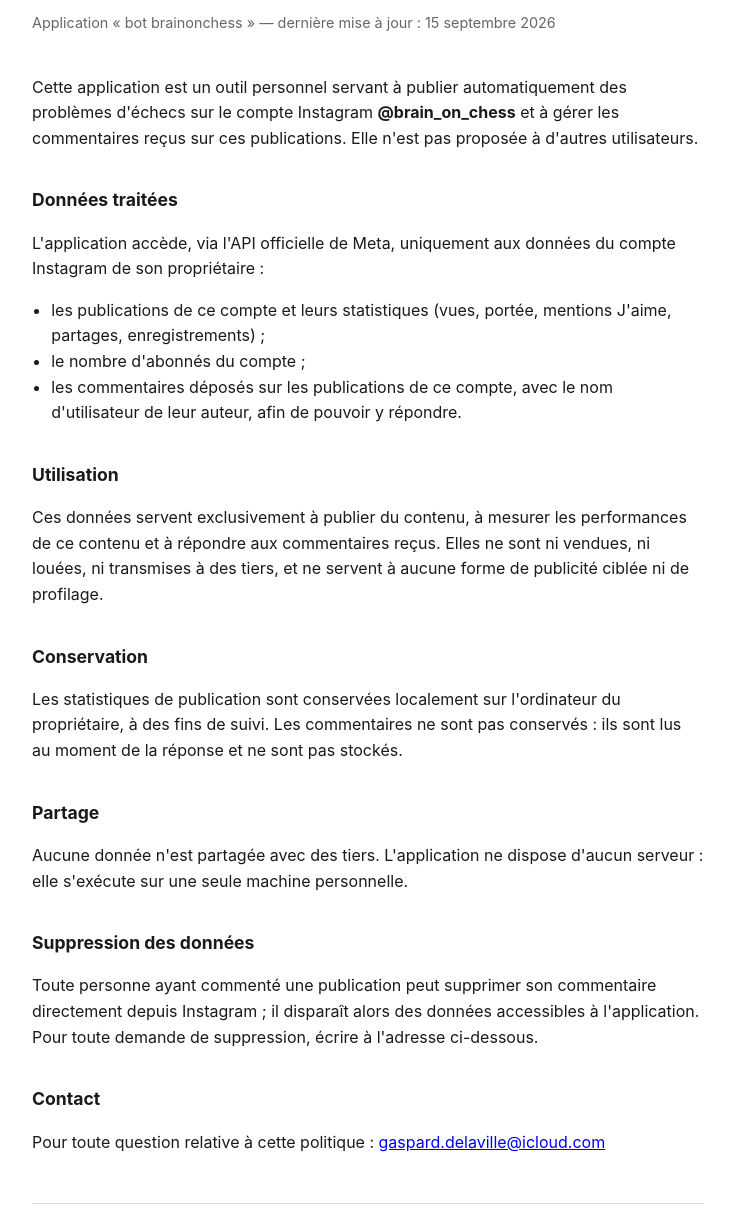
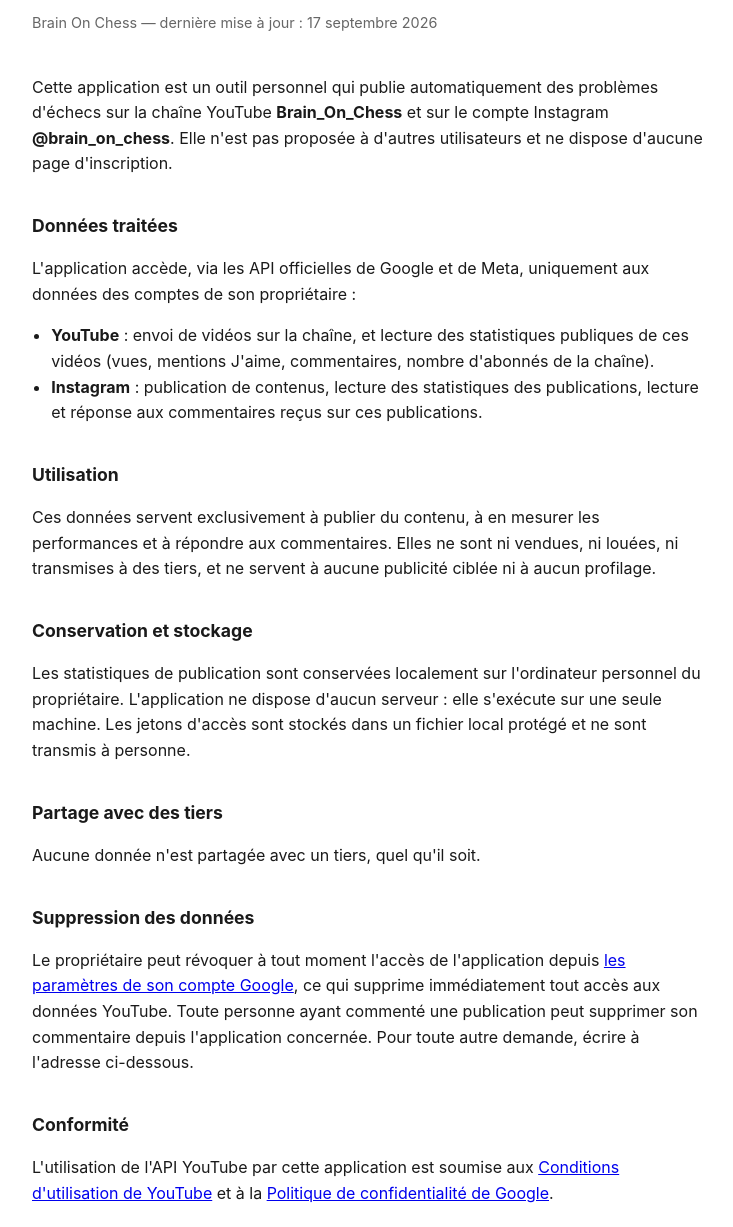
Before and after one commit to gaspard-delaville/brain-on-chess-media, a plain HTML site: page media/privacy.html in a window 1280 px wide. Shown: the part 109-1336 px from the top of the page, without its empty margins (272-1005 px from the left). Drawn offline with Linux system fonts and the light colour scheme.

Commit message:
Add media/privacy.html

```diff
--- a/media/privacy.html
+++ b/media/privacy.html
@@ -17,47 +17,55 @@
 </head>
 <body>
 <h1>Politique de confidentialité</h1>
-<p class="date">Application « bot brainonchess » — dernière mise à jour : 15 septembre 2026</p>
+<p class="date">Brain On Chess — dernière mise à jour : 17 septembre 2026</p>
 
-<p>Cette application est un outil personnel servant à publier automatiquement des
-problèmes d'échecs sur le compte Instagram <strong>@brain_on_chess</strong> et à
-gérer les commentaires reçus sur ces publications. Elle n'est pas proposée à
-d'autres utilisateurs.</p>
+<p>Cette application est un outil personnel qui publie automatiquement des
+problèmes d'échecs sur la chaîne YouTube <strong>Brain_On_Chess</strong> et sur
+le compte Instagram <strong>@brain_on_chess</strong>. Elle n'est pas proposée à
+d'autres utilisateurs et ne dispose d'aucune page d'inscription.</p>
 
 <h2>Données traitées</h2>
-<p>L'application accède, via l'API officielle de Meta, uniquement aux données du
-compte Instagram de son propriétaire :</p>
+<p>L'application accède, via les API officielles de Google et de Meta, uniquement
+aux données des comptes de son propriétaire :</p>
 <ul>
-  <li>les publications de ce compte et leurs statistiques (vues, portée, mentions
-      J'aime, partages, enregistrements) ;</li>
-  <li>le nombre d'abonnés du compte ;</li>
-  <li>les commentaires déposés sur les publications de ce compte, avec le nom
-      d'utilisateur de leur auteur, afin de pouvoir y répondre.</li>
+  <li><strong>YouTube</strong> : envoi de vidéos sur la chaîne, et lecture des
+      statistiques publiques de ces vidéos (vues, mentions J'aime, commentaires,
+      nombre d'abonnés de la chaîne).</li>
+  <li><strong>Instagram</strong> : publication de contenus, lecture des
+      statistiques des publications, lecture et réponse aux commentaires reçus
+      sur ces publications.</li>
 </ul>
 
 <h2>Utilisation</h2>
-<p>Ces données servent exclusivement à publier du contenu, à mesurer les
-performances de ce contenu et à répondre aux commentaires reçus. Elles ne sont ni
-vendues, ni louées, ni transmises à des tiers, et ne servent à aucune forme de
-publicité ciblée ni de profilage.</p>
+<p>Ces données servent exclusivement à publier du contenu, à en mesurer les
+performances et à répondre aux commentaires. Elles ne sont ni vendues, ni louées,
+ni transmises à des tiers, et ne servent à aucune publicité ciblée ni à aucun
+profilage.</p>
 
-<h2>Conservation</h2>
-<p>Les statistiques de publication sont conservées localement sur l'ordinateur du
-propriétaire, à des fins de suivi. Les commentaires ne sont pas conservés :
-ils sont lus au moment de la réponse et ne sont pas stockés.</p>
+<h2>Conservation et stockage</h2>
+<p>Les statistiques de publication sont conservées localement sur l'ordinateur
+personnel du propriétaire. L'application ne dispose d'aucun serveur : elle
+s'exécute sur une seule machine. Les jetons d'accès sont stockés dans un fichier
+local protégé et ne sont transmis à personne.</p>
 
-<h2>Partage</h2>
-<p>Aucune donnée n'est partagée avec des tiers. L'application ne dispose d'aucun
-serveur : elle s'exécute sur une seule machine personnelle.</p>
+<h2>Partage avec des tiers</h2>
+<p>Aucune donnée n'est partagée avec un tiers, quel qu'il soit.</p>
 
 <h2>Suppression des données</h2>
-<p>Toute personne ayant commenté une publication peut supprimer son commentaire
-directement depuis Instagram ; il disparaît alors des données accessibles à
-l'application. Pour toute demande de suppression, écrire à l'adresse ci-dessous.</p>
+<p>Le propriétaire peut révoquer à tout moment l'accès de l'application depuis
+<a href="https://myaccount.google.com/permissions">les paramètres de son compte
+Google</a>, ce qui supprime immédiatement tout accès aux données YouTube. Toute
+personne ayant commenté une publication peut supprimer son commentaire depuis
+l'application concernée. Pour toute autre demande, écrire à l'adresse ci-dessous.</p>
+
+<h2>Conformité</h2>
+<p>L'utilisation de l'API YouTube par cette application est soumise aux
+<a href="https://www.youtube.com/t/terms">Conditions d'utilisation de YouTube</a>
+et à la <a href="https://policies.google.com/privacy">Politique de confidentialité
+de Google</a>.</p>
 
 <h2>Contact</h2>
-<p>Pour toute question relative à cette politique :
-<a href="mailto:gaspard.delaville@icloud.com">gaspard.delaville@icloud.com</a></p>
+<p><a href="mailto:gaspard.delaville@icloud.com">gaspard.delaville@icloud.com</a></p>
 
 <footer>
 Application à usage strictement personnel, non commerciale, opérée par
```
